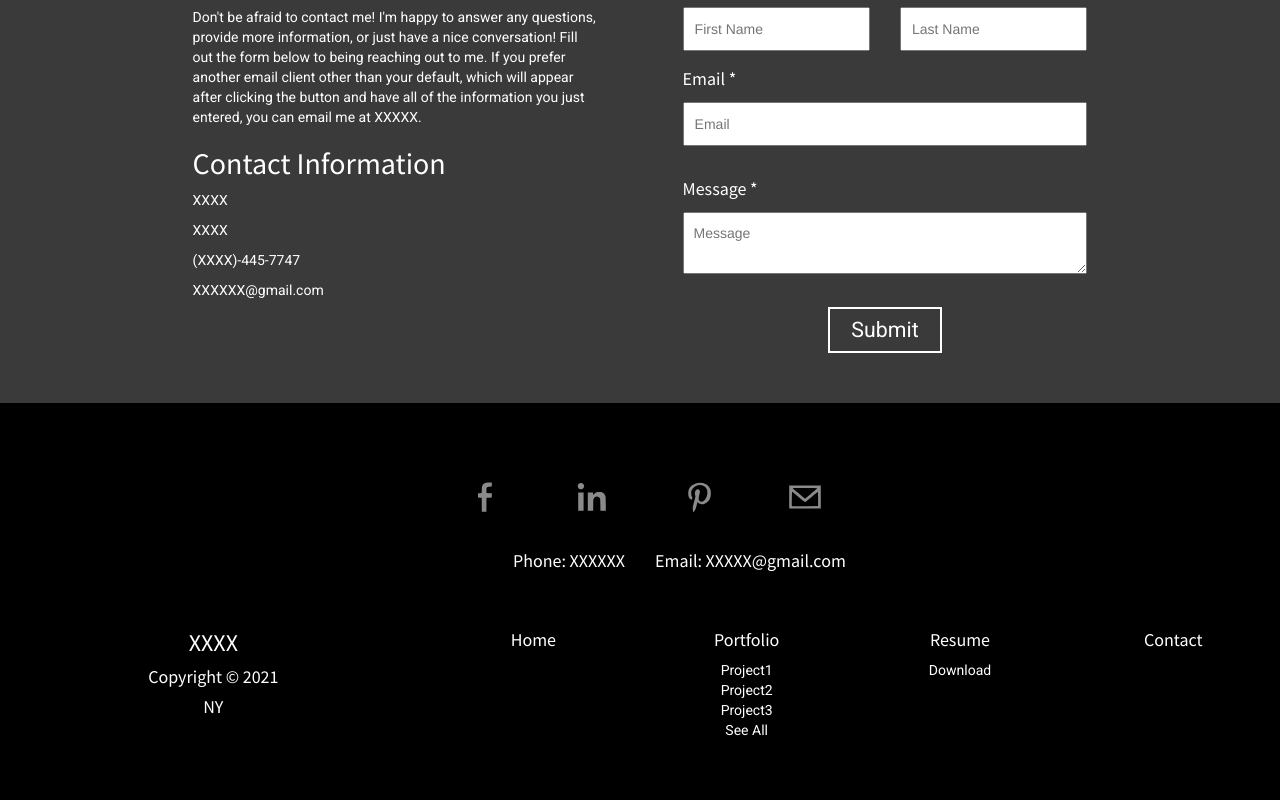
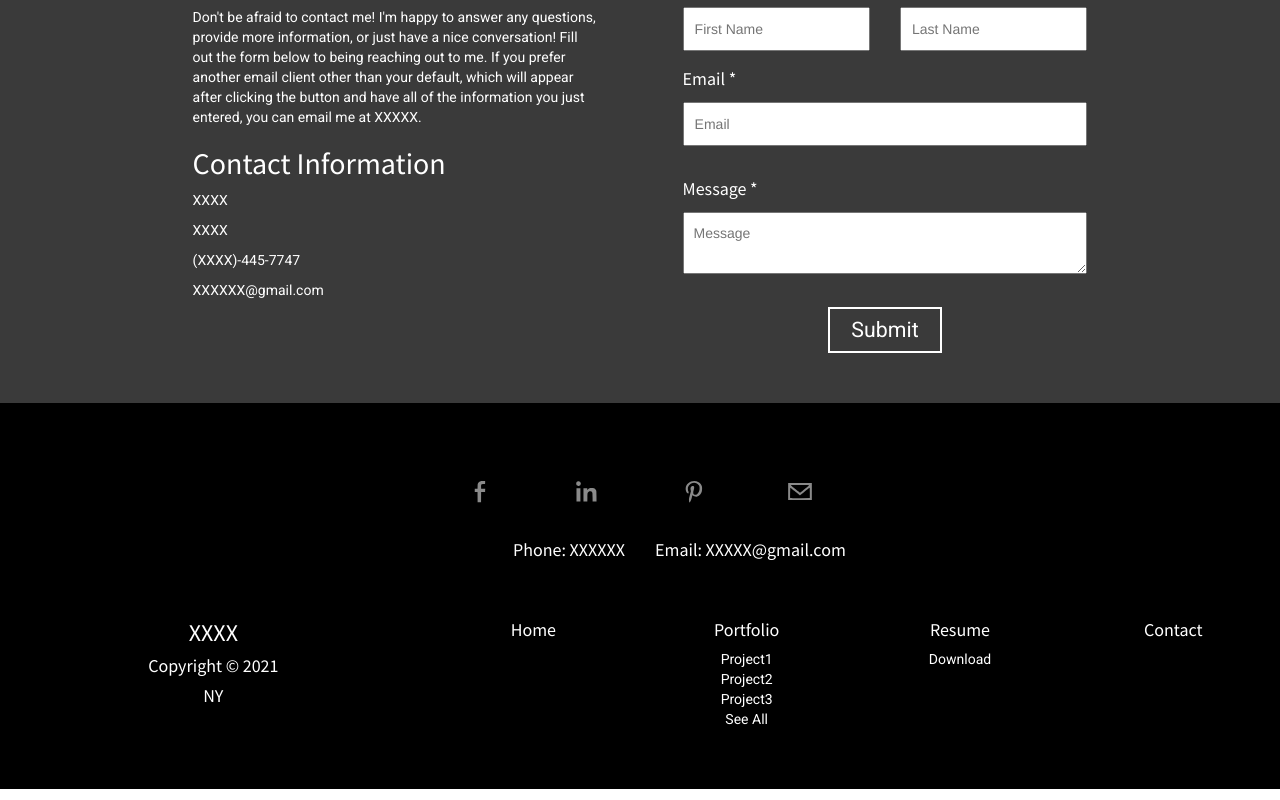
Before and after one commit to FaBioLeeNA/WebsiteTemplate, a React (Create React App) app: page / in a window 1280 px wide. Shown: the part 3171-3971 px from the top of the page. Built offline with nearby package versions, Linux system fonts and the light colour scheme.

Commit message:
remove max width of media img

```diff
--- a/src/index.css
+++ b/src/index.css
@@ -307,7 +307,6 @@ textarea {
   -o-transition: all 200ms ease-out;
   -ms-transition: all 200ms ease-out;
   transition: all 200ms ease-out;
-  max-width: 40px;
 }
 
 .footer img:hover {
```
